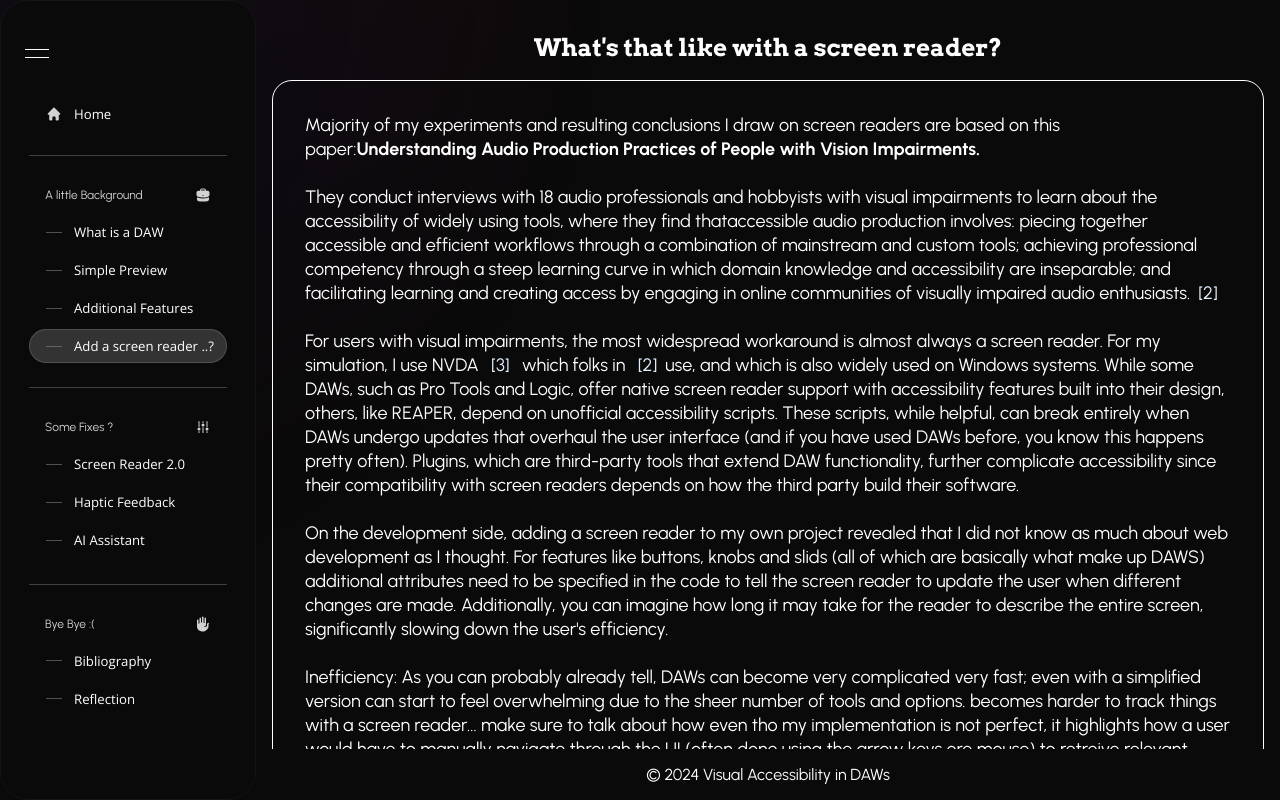
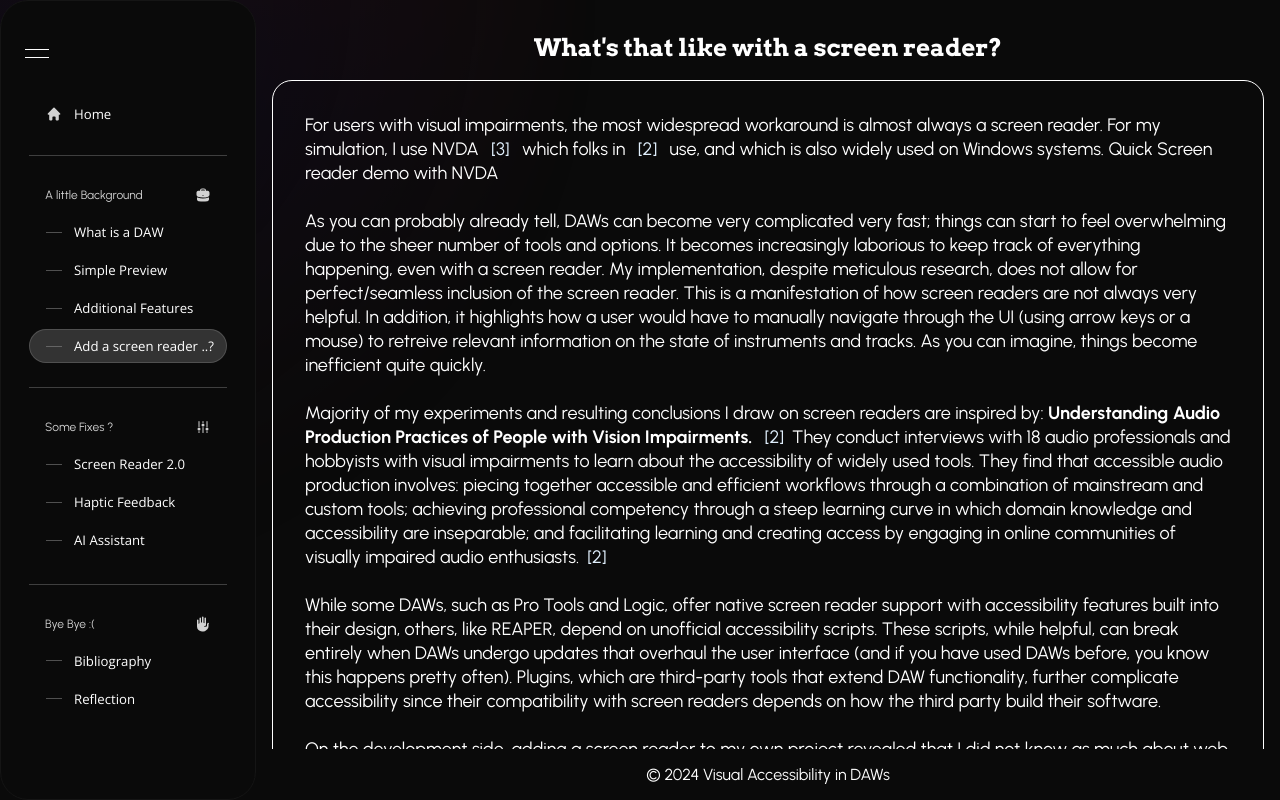
Before and after one commit to ota231/viz-daw-next, a Next.js app: page /learning/screen-reader in a window 1280 px wide. Built offline with nearby package versions, Linux system fonts and the light colour scheme.

Commit message:
finish updating screen reader

```diff
--- a/src/app/learning/screen-reader/page.tsx
+++ b/src/app/learning/screen-reader/page.tsx
@@ -1,4 +1,4 @@
-import { Flex, Text, SmartLink, Grid, SmartImage, Button, Arrow } from '@/once-ui/components';
+import { Flex, Text, SmartLink, Button, Arrow } from '@/once-ui/components';
 
 export default function ScreenReader() {
     return (
@@ -30,33 +30,41 @@ export default function ScreenReader() {
                     as='p'
                     variant='body-default-l'
                     padding='32'>
-                    Majority of my experiments and resulting conclusions I draw on screen readers are based on this paper:
-                    <b>Understanding Audio Production Practices of People with Vision Impairments.</b> <br /><br />
-
-                    They conduct interviews with 18 audio professionals and hobbyists with visual impairments to learn about the accessibility
-                    of widely using tools, where they find thataccessible audio production involves: piecing together accessible and efficient
-                    workflows through a combination of mainstream and custom tools; achieving professional competency through a steep learning curve in which domain knowledge and accessibility are inseparable; and facilitating learning and creating access by engaging in online communities of visually impaired audio enthusiasts.
-                    <SmartLink
-                        href="/learning/citation#2"
-                    >[2]</SmartLink> <br /> <br />
                     For users with visual impairments, the most widespread workaround
                     is almost always a screen reader. For my simulation, I use NVDA <SmartLink
                         href="/learning/citation#3"
                     >[3]</SmartLink>  which folks in <SmartLink
                         href="/learning/citation#2"
-                    >[2]</SmartLink>use, and which is also widely used on Windows systems.
+                    >[2]</SmartLink> use, and which is also widely used on Windows systems. Quick Screen reader demo with NVDA <br /> <br />
+
+                    As you can probably already tell, DAWs can become very complicated very fast; things can start to feel
+                    overwhelming due to the sheer number of tools and options. It becomes increasingly laborious to keep track of everything happening, even with a screen reader.
+                    My implementation, despite meticulous research, does not allow for perfect/seamless inclusion of the screen reader. This is a manifestation of how screen readers are not always very helpful.
+                    In addition, it highlights how a user would have to manually navigate through the UI (using arrow keys or a mouse) to retreive relevant information on the state of instruments and tracks.
+                    As you can imagine, things become inefficient quite quickly. <br /> <br />
+
+
+
+                    Majority of my experiments and resulting conclusions I draw on screen readers are inspired by:
+                    <b> Understanding Audio Production Practices of People with Vision Impairments.</b> <SmartLink
+                        href="/learning/citation#2"
+                    >[2]</SmartLink>
+
+                    They conduct interviews with 18 audio professionals and hobbyists with visual impairments to learn about the accessibility
+                    of widely used tools. They find that accessible audio production involves: piecing together accessible and efficient
+                    workflows through a combination of mainstream and custom tools; achieving professional competency through a steep learning curve in which domain knowledge and accessibility are inseparable; and facilitating learning and creating access by engaging in online communities of visually impaired audio enthusiasts.
+                    <SmartLink
+                        href="/learning/citation#2"
+                    >[2]</SmartLink> <br /> <br />
+
                     While some DAWs, such as Pro Tools and Logic, offer native screen reader support with accessibility features built into their design, others, like REAPER,
                     depend on unofficial accessibility scripts. These scripts, while helpful, can break entirely when DAWs undergo updates that overhaul the user interface (and if you have used DAWs before, you know this happens pretty often).
                     Plugins, which are third-party tools that extend DAW functionality, further complicate accessibility since their compatibility with screen readers depends on how the third party build their software.
                     <br /> <br />
 
-                    On the development side, adding a screen reader to my own project revealed that I did not know as much about web development as I thought. For features like buttons, knobs and slids (all of which are basically what make up DAWS)
+                    On the development side, adding a screen reader to my own project revealed that I did not know as much about web development as I thought. For features like buttons, knobs and slides (all of which are basically what make up DAWS),
                     additional attributes need to be specified in the code to tell the screen reader to update the user when different changes are made. Additionally, you can imagine how long it may take for the reader to
                     describe the entire screen, significantly slowing down the user's efficiency. <br /> <br />
-
-                    Inefficiency: As you can probably already tell, DAWs can become very complicated very fast; even with a simplified version can start to feel
-                    overwhelming due to the sheer number of tools and options. becomes harder to track things with a screen reader...
-                    make sure to talk about how even tho my implementation is not perfect, it highlights how a user would have to manually navigate through the UI (often done using the arrow keys ore mouse) to retreive relevant information on the state of instruments and tracks.
                 </Text>
             </Flex>
 
```
Also changed, not shown: src/app/learning/additional-features/page.tsx (+4 -5 lines).
